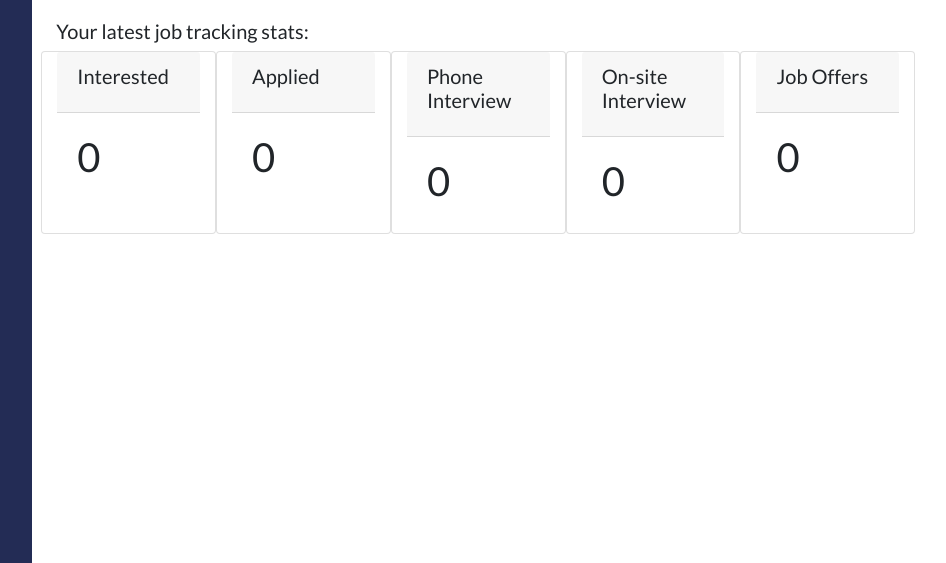
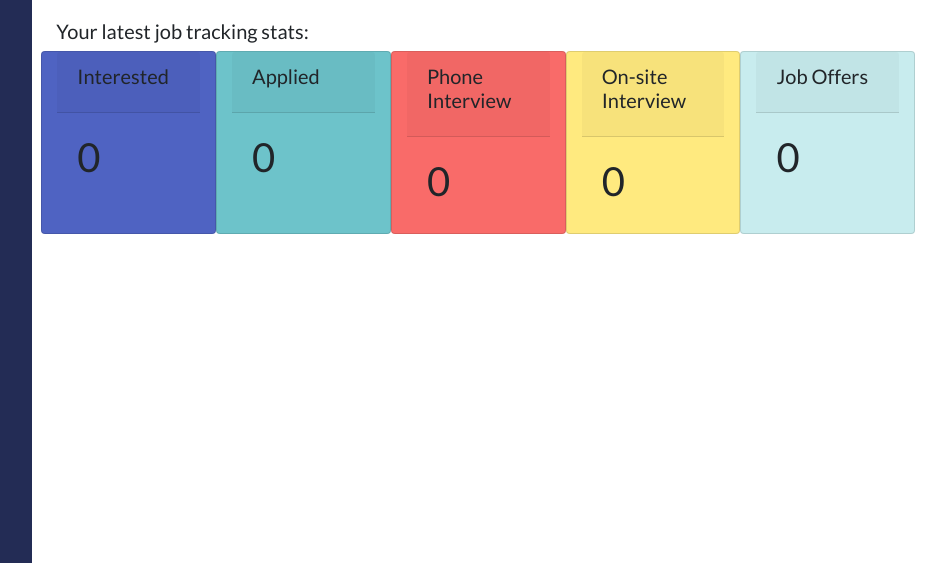
Before and after one commit to mearajennifer/jobtracker, a Flask app: page /dashboard/profile in a window 1280 px wide. Shown: the part 237-800 px from the top of the page, without its empty margins (181-1127 px from the left). Run offline with Flask 2, Linux system fonts and the light colour scheme; the visitor is signed in with stand-in values (Sample User, id 1); data comes from the database, SQL or seed files in the repository; data that the repository does not hold is empty; some libraries are stand-ins or nearby versions.

Commit message:
Update profile page cards

```diff
--- a/static/css/styles.css
+++ b/static/css/styles.css
@@ -60,3 +60,23 @@ body {
     /*padding-top: 5px;*/
     /*padding-left: 20px;*/
 }
+
+#interested {
+    background-color: #4f63c2;
+}
+
+#applied {
+    background-color: #6dc3ca;
+}
+
+#phone {
+    background-color: #f96b69;
+}
+
+#onsite {
+    background-color: #ffea7f;
+}
+
+#offers {
+    background-color: #c8ecee;
+}
--- a/static/js/profile.jsx
+++ b/static/js/profile.jsx
@@ -98,7 +98,7 @@ class UserAnalytics extends React.Component {
 
                 <div className="row">
 
-                    <div className="card col-2">
+                    <div className="card col-2" id="interested">
                         <div className="card-header">
                             <h5 className="card-title">Interested</h5>
                         </div>
@@ -106,7 +106,7 @@ class UserAnalytics extends React.Component {
                             <h1>{data.interested}</h1>
                         </div>
                     </div>
-                    <div className="card col-2">
+                    <div className="card col-2" id="applied">
                         <div className="card-header">
                             <h5 className="card-title">Applied</h5>
                         </div>
@@ -114,7 +114,7 @@ class UserAnalytics extends React.Component {
                             <h1>{data.applied}</h1>
                         </div>
                     </div>
-                    <div className="card col-2">
+                    <div className="card col-2" id="phone">
                         <div className="card-header">
                             <h5 className="card-title">Phone Interview</h5>
                         </div>
@@ -122,7 +122,7 @@ class UserAnalytics extends React.Component {
                             <h1>{data.phone}</h1>
                         </div>
                     </div>
-                    <div className="card col-2">
+                    <div className="card col-2" id="onsite">
                         <div className="card-header">
                             <h5 className="card-title">On-site Interview</h5>
                         </div>
@@ -130,7 +130,7 @@ class UserAnalytics extends React.Component {
                             <h1>{data.onsite}</h1>
                         </div>
                     </div>
-                    <div className="card col-2">
+                    <div className="card col-2" id="offers">
                         <div className="card-header">
                             <h5 className="card-title">Job Offers</h5>
                         </div>
```
